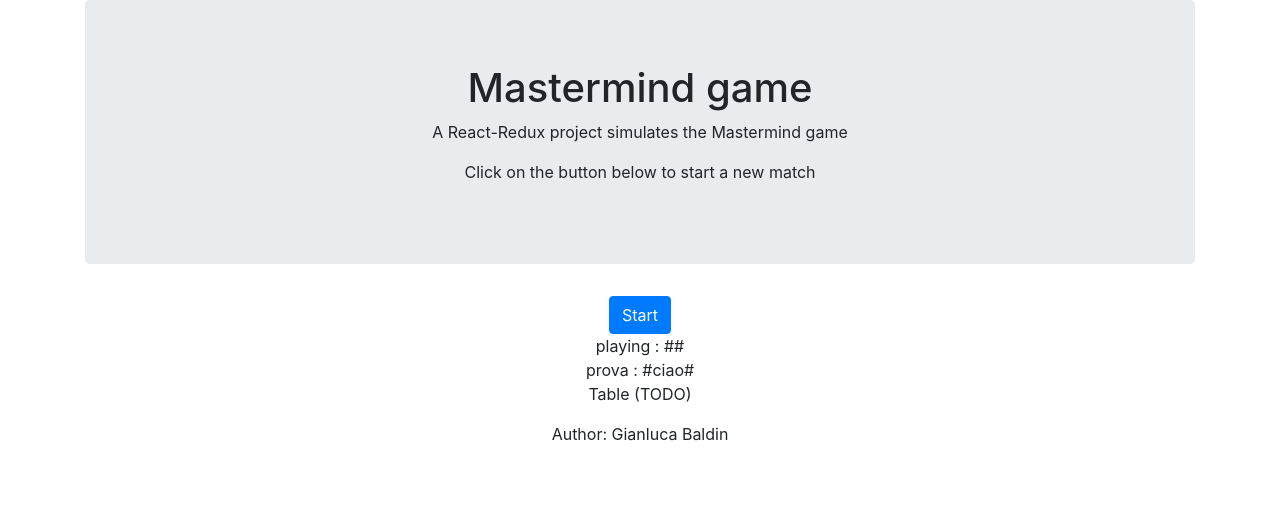
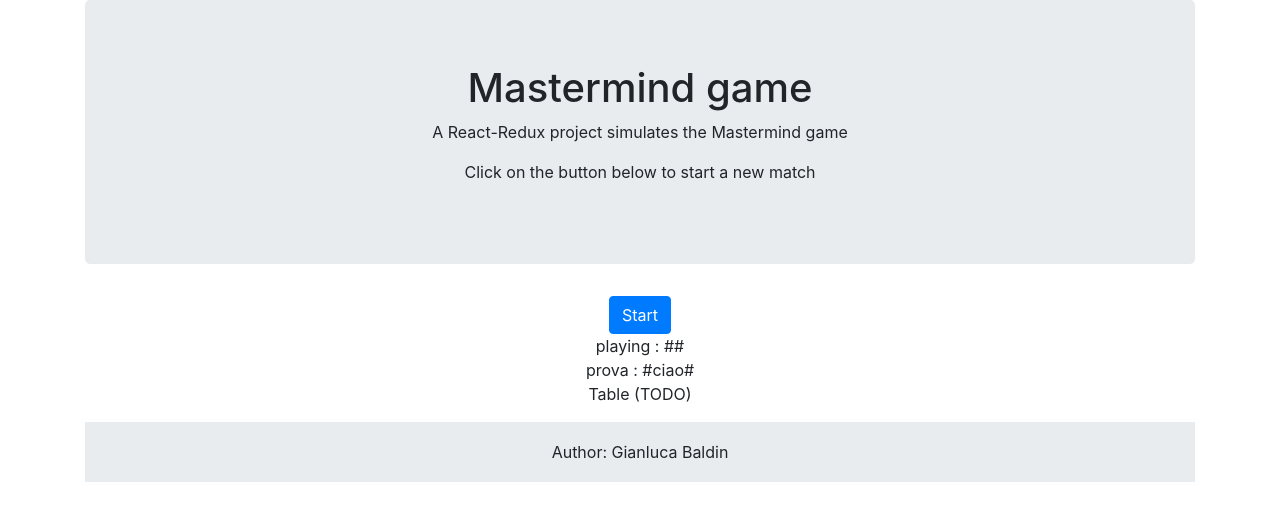
Before and after one commit to gianlucabaldin/mastermind, a React (Create React App) app: page / in a window 1280 px wide. Shown: the top 520 px of the page. Built offline with nearby package versions, Linux system fonts and the light colour scheme.

Commit message:
added footer style file

```diff
--- a/src/components/Footer.js
+++ b/src/components/Footer.js
@@ -1,5 +1,13 @@
 import React from 'react';
+import "../style/footer.css";
+import { Row, Col } from 'react-bootstrap';
 
 export const Footer = () => (
-  <p>Author: Gianluca Baldin</p>
+  <Row>
+    <Col>
+      <div className="footer">
+        <p>Author: Gianluca Baldin</p>
+      </div>
+    </Col>
+  </Row>
 )
--- /dev/null
+++ b/src/style/footer.css
@@ -0,0 +1,5 @@
+.footer {
+  background-color: #e9ecef;
+  height: 60px;
+  line-height: 60px;
+}
```
